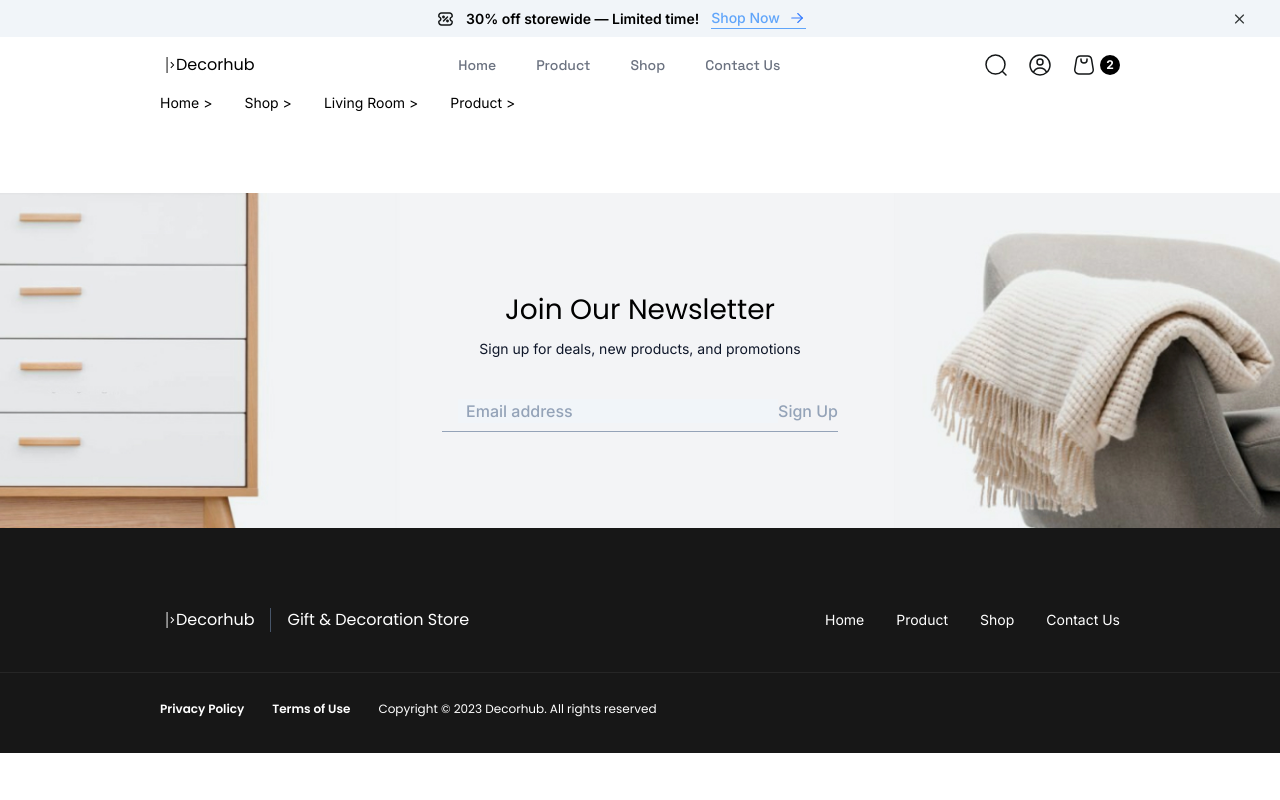
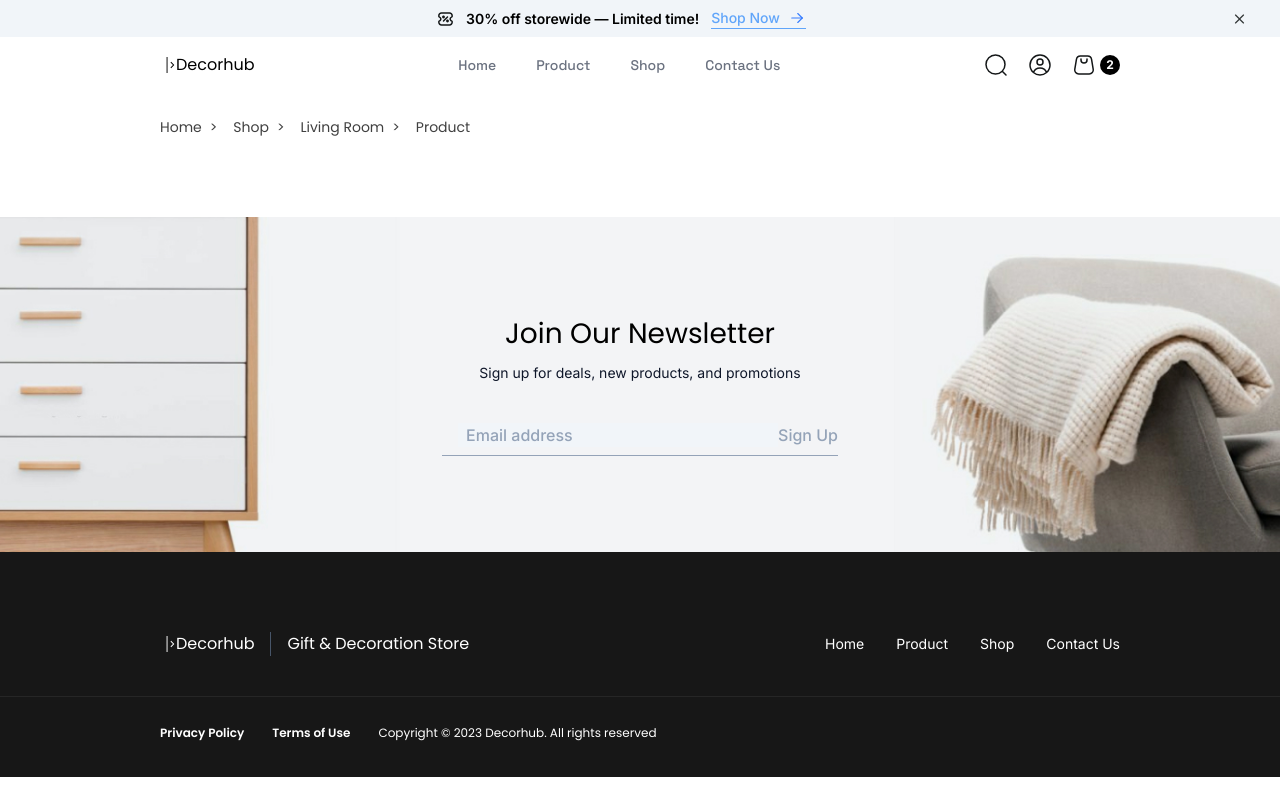
Before and after one commit to YourmixJNR/decorhub, a React (Create React App) app: page /productpage in a window 1280 px wide. Built offline with nearby package versions, Linux system fonts and the light colour scheme; some icons are missing; the HTML template or start-up script is replaced by a standard one.

Commit message:
ProductBreadcrumb solved

```diff
--- a/src/components/Homepage01/ProductCarousel/ProductCarousel.jsx
+++ b/src/components/Homepage01/ProductCarousel/ProductCarousel.jsx
@@ -54,7 +54,7 @@ const ProductCarousel = () => {
                     </button>
                   </div>
                 </div>
-                <Link to="/" className="flex flex-col">
+                <Link to="/productpage" className="flex flex-col">
                   <p>{product.star}</p>
                   <h3 className="font-inter text-base font-semibold">
                     {product.name}
--- a/src/components/ProductPage/ProductBreadcrumb.jsx
+++ b/src/components/ProductPage/ProductBreadcrumb.jsx
@@ -3,22 +3,23 @@ import { Link } from "react-router-dom";
 
 const ProductBreadcrumb = () => {
   const links = [
-    { name: "Home", icon: ">", path: "/" },
-    { name: "Shop", icon: ">", path: "/" },
-    { name: "Living Room", icon: ">", path: "/" },
-    { name: "Product", icon: ">", path: "/" },
+    { name: "Home", icon: ">", path: "#" },
+    { name: "Shop", icon: ">", path: "#" },
+    { name: "Living Room", icon: ">", path: "#" },
+    { name: "Product", icon: "", path: "/" },
   ];
   return (
-    <div className="px-8 xl:px-40">
-        <div className="flex flex-col md:flex-row gap-8 items-center">
+    <div className="pt-6 px-8 xl:px-40">
+      <div className="flex gap-4 items-center">
         {links.map(({ name, icon, path }, index) => {
           return (
             <Link
               key={index}
               to={path}
-                className="font-inter text-sm font-normal text-black"
+              className="flex gap-2 font-inter text-xs font-normal sm:text-sm sm:font-medium text-neutral-700"
             >
-                {name} {icon}
+              <span>{name}</span>
+              <span>{icon}</span>
             </Link>
           );
         })}
--- a/src/pages/ProductPage.jsx
+++ b/src/pages/ProductPage.jsx
@@ -5,10 +5,12 @@ import Newsletter from "../components/newsletter/Newsletter";
 
 const ProductPage = () => {
   return (
-    <Layout>
-      <ProductBreadcrumb />
-      <Newsletter />
-    </Layout>
+    <>
+      <Layout>
+        <ProductBreadcrumb />
+        <Newsletter />
+      </Layout>
+    </>
   );
 };
 
```
Lines whose indentation alone changed are shown as unchanged.
